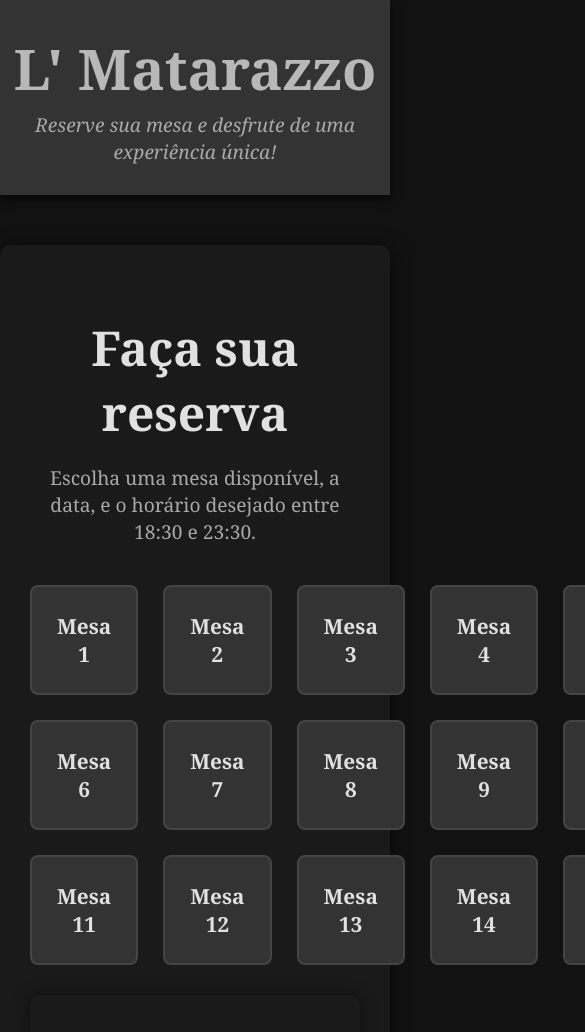
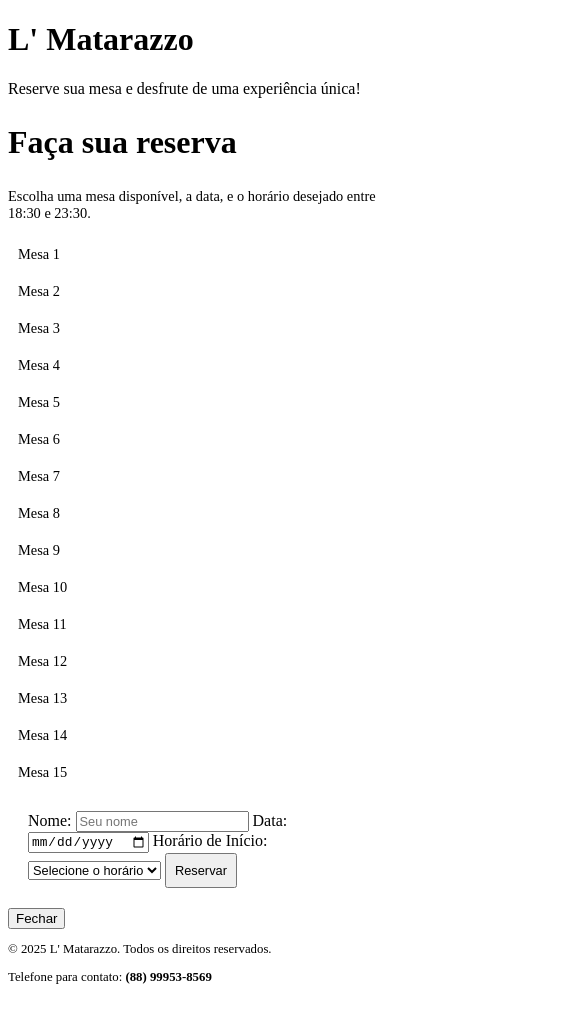
Before and after one commit to juscivan2007/L-Matarazzo, a plain HTML site: page index.html in a window 390 px wide. Shown: the top 1032 px of the page, 585 px wide, since content can reach past the window. After the commit the page ends 998 px from the top, so only its background shows below. Drawn offline with Linux system fonts and the light colour scheme.

Commit message:
Update style.css

```diff
--- a/style.css
+++ b/style.css
@@ -1,173 +1,76 @@
-/* Geral */
-body {
-    margin: 0;
-    font-family:Cambria, Cochin, Georgia, Times, 'Times New Roman', serif;
-    color: #E1E1E1; /* Cor de texto mais suave */
-    background-color: #121212; /* Fundo preto */
+/* Responsividade */
+@media (max-width: 768px) {
+    /* Reduzindo o tamanho das fontes para telas menores */
+    header h1 {
+        font-size: 2.5rem;
     }
 
-/* Cabeçalho */
-header {
-    background: #333; /* Fundo escuro */
-    padding: 30px 0;
-    text-align: center;
-    color: #E1E1E1;
-    font-family:Cambria, Cochin, Georgia, Times, 'Times New Roman', serif;
-    box-shadow: 0 4px 10px rgba(0, 0, 0, 0.7); /* Sombra suave */
+    .intro h2 {
+        font-size: 2.5rem;
+    }
+
+    .intro p {
+        font-size: 1rem;
+    }
+
+    /* Ajustando o layout da grade para dispositivos menores */
+    .table-grid {
+        grid-template-columns: repeat(3, 1fr); /* 3 colunas */
+        gap: 15px;
+    }
+
+    .mesa {
+        padding: 15px;
+        font-size: 1rem;
+    }
+
+    /* Ajustando o formulário */
+    .formulario-container {
+        padding: 20px;
+    }
+
+    form input, form select, form button {
+        font-size: 0.9rem;
+    }
+
+    form button {
+        padding: 10px;
+    }
+
+    /* Rodapé responsivo */
+    footer {
+        font-size: 0.8rem;
+    }
+}
+
+@media (max-width: 480px) {
+    /* Ajuste adicional para telas muito pequenas */
+    .table-grid {
+        grid-template-columns: repeat(2, 1fr); /* 2 colunas */
     }
 
     header h1 {
-    font-size: 3.5rem;
-    margin: 0;
-    color: #B8B8B8; /* Dourado suave */
-}
-
-header p {
-    margin: 5px 0 0;
-    font-style: italic;
-    font-size: 1.2rem;
-    color: #A9A9A9; /* Cor de subtítulo */
-}
-
-/* Container principal */
-.container {
-    max-width: 1200px;
-    margin: 50px auto;
-    padding: 30px;
-    text-align: center;
-    background-color: #1A1A1A;
-    border-radius: 10px;
-    box-shadow: 0 4px 20px rgba(0, 0, 0, 0.7);
-}
-
-/* Seção de introdução */
-.intro {
-    margin-bottom: 40px;
+        font-size: 2rem;
     }
 
     .intro h2 {
-    font-size: 3rem;
-    margin-bottom: 10px;
-    color: #E1E1E1;
+        font-size: 2rem;
     }
 
     .intro p {
-    font-size: 1.2rem;
-    color: #A9A9A9;
-}
-
-/* Grade de mesas */
-.table-grid {
-    display: grid;
-    grid-template-columns: repeat(5, 1fr);
-    gap: 25px;
-    margin-bottom: 30px;
+        font-size: 0.9rem;
     }
 
     .mesa {
-    background-color: #333;
-    color: #E1E1E1;
-    padding: 25px;
-    border: 2px solid #444;
-    border-radius: 8px;
-    text-align: center;
-    font-weight: bold;
-    cursor: pointer;
-    transition: transform 0.3s, background-color 0.3s;
-    font-size: 1.3rem;
-}
-
-.mesa:hover {
-    background-color: #B8B8B8; /* Efeito hover mais sutil */
-    color: #121212;
-    transform: scale(1.05);
-}
-
-.mesa.selecionada {
-    background-color: #E1E1E1; /* Cor dourada suave */
-    color: #121212;
-    border-color: #E1E1E1;
-    box-shadow: 0 4px 15px rgba(0, 0, 0, 0.7);
-}
-
-/* Formulário */
-.formulario-container {
-    background-color: #1A1A1A;
-    padding: 30px;
-    border-radius: 10px;
-    box-shadow: 0 0 15px rgba(0, 0, 0, 0.5);
-}
-
-form label {
-    display: block;
-    margin: 10px 0 5px;
-    font-weight: bold;
-    color: #E1E1E1;
+        padding: 10px;
+        font-size: 0.9rem;
     }
 
     form input, form select, form button {
-    width: 100%;
-    padding: 12px;
-    margin-bottom: 20px;
-    border: none;
-    border-radius: 5px;
-    background-color: #333;
-    color: #E1E1E1;
-    font-size: 1rem;
-    transition: background-color 0.3s;
-}
-
-form input:focus, form select:focus, form button:focus {
-    background-color: #444; /* Foco mais suave */
-    outline: none;
+        font-size: 0.8rem;
     }
 
     form button {
-    background-color: #B8B8B8;
-    color: #121212;
-    font-weight: bold;
-    cursor: pointer;
+        padding: 8px;
     }
-
-form button:hover {
-    background-color: #A9A9A9;
 }
-
-/* Rodapé */
-footer {
-    background-color: #333;
-    color: #A9A9A9;
-    text-align: center;
-    padding: 20px 0;
-    font-size: 0.9rem;
-}
-
-/* Pop-up de aviso */
-#avisoPopup {
-    display: none;
-    position: fixed;
-    top: 50%;
-    left: 50%;
-    transform: translate(-50%, -50%);
-    background-color: #333;
-    color: #E1E1E1;
-    padding: 30px;
-    border-radius: 8px;
-    box-shadow: 0 6px 20px rgba(0, 0, 0, 0.8);
-    z-index: 1000;
-    text-align: center;
-}
-
-#avisoPopup button {
-    margin-top: 15px;
-    background-color: #B8B8B8;
-    color: #121212;
-    border: none;
-    padding: 10px 20px;
-    border-radius: 5px;
-    cursor: pointer;
-}
-
-#avisoPopup button:hover {
-    background-color: #A9A9A9;
-}
```
Lines whose indentation alone changed are shown as unchanged.
